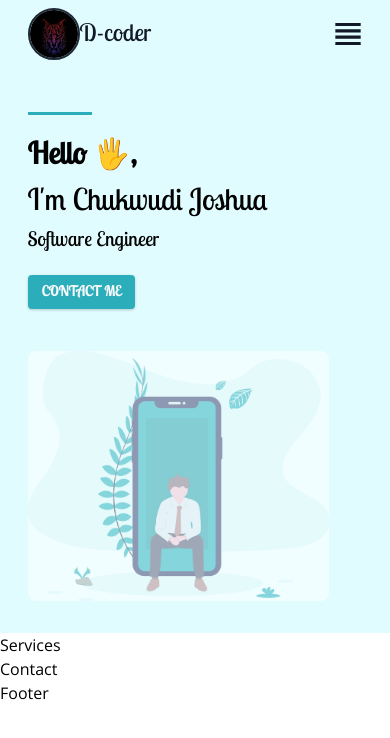
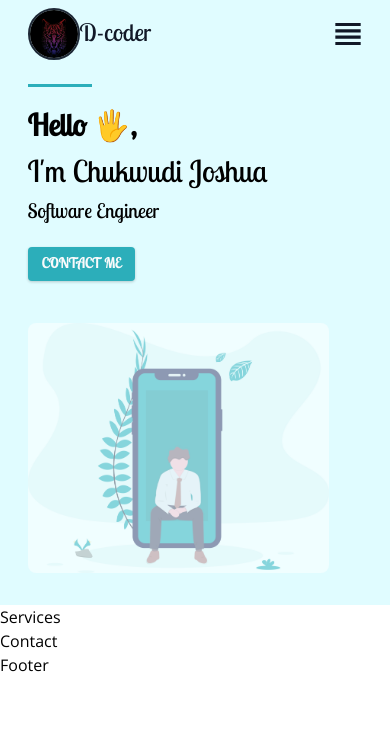
Before and after one commit to ChuksJoshuaa/new-portfolio, a React (Vite) app: page / in a window 390 px wide. Shown: the top 738 px of the page. Built offline with nearby package versions, Linux system fonts and the light colour scheme.

Commit message:
Update index.css

```diff
--- a/src/index.css
+++ b/src/index.css
@@ -75,9 +75,9 @@ body {
   .hero-head {
     display: flex;
     flex-direction: column;
-    align-items: flex-start;
+/*     align-items: flex-start;
     justify-content: flex-start;
-    margin-top: 3em;
+    margin-top: 3em; */
   }
   .hero-img {
     width: 90%;
```
